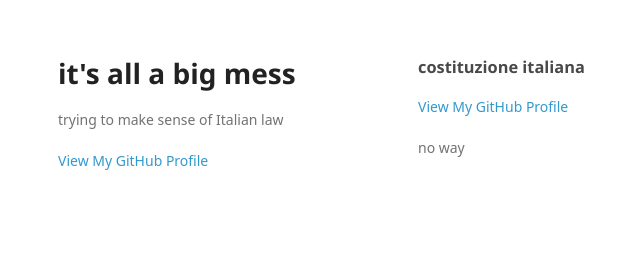
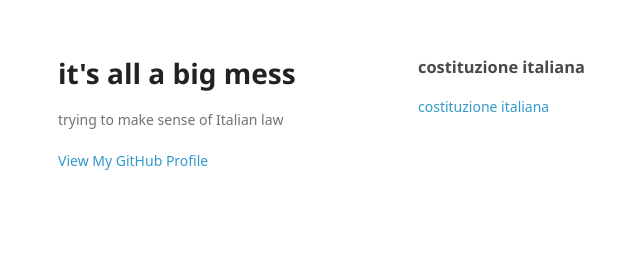
Before and after one commit to marcotrevi/marcotrevi.github.io, a plain HTML site: page index.html in a window 1280 px wide. Shown: the top 278 px of the page, 152-792 px from the left. Drawn offline with Linux system fonts and the light colour scheme; a web font is replaced by a local one.

Commit message:
Update index.html

```diff
--- a/index.html
+++ b/index.html
@@ -26,8 +26,7 @@
         <h3>
 <a id="costituzione" class="anchor" href="https://github.com/marcotrevi" aria-hidden="true"><span class="octicon octicon-link"></span></a>costituzione italiana</h3>
 
-<p><a href="https://github.com/marcotrevi">View My GitHub Profile</a></p>
-no way
+<p><a href="https://github.com/marcotrevi/marcotrevi.github.io/costituzione">costituzione italiana</a></p>
 
 <h3>
 
```
